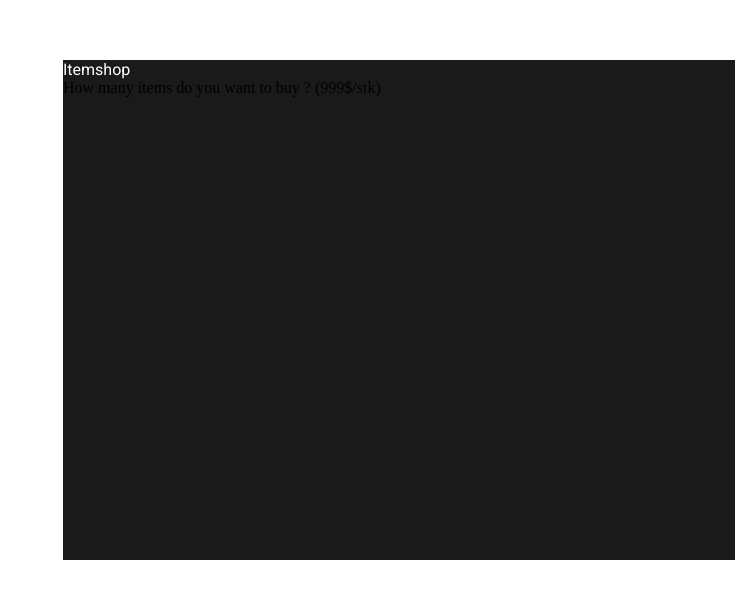
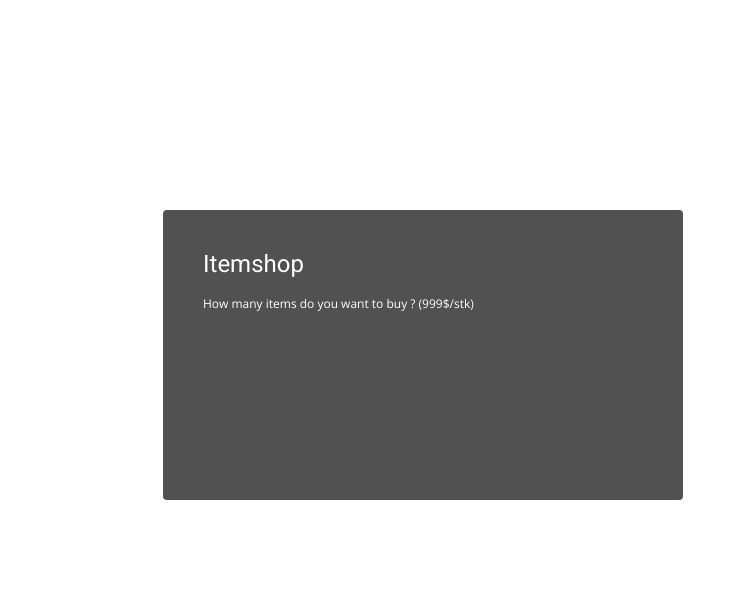
Before and after one commit to twomarlow/twomarlow_shop, a plain HTML site: page index.html in a window 1280 px wide. Shown: the part 198-796 px from the top of the page, without its empty margins (545-1280 px from the left). Drawn offline with nearby package versions, Linux system fonts and the light colour scheme.

Commit message:
Update 1.1

```diff
--- a/style.css
+++ b/style.css
@@ -1,15 +1,29 @@
 @import url('https://fonts.googleapis.com/css2?family=Roboto&family=Roboto+Condensed&display=swap');
+@import url('https://fonts.googleapis.com/css2?family=Open+Sans&display=swap');
 .mainbox {
-    background-color: rgb(26, 26, 26);
-    width: 700px;
-    height: 500px;
-    margin-top: 250px;
-    margin-left: 600px;
+    background-color: #515151;
+    border-radius: 4px;
+    width: 520px;
+    height: 290px;
+    margin-top: 400px;
+    margin-left: 700px;
     position: fixed;
 }
 
 .markettext {
     color: white;
-    font-size: 1,5vh;
+    font-size: 3vh;
+    margin-top: 40px;
+    margin-left: 40px;
     font-family: 'Roboto', sans-serif;
+    position: fixed;
 }
+
+.marketinfo {
+    color: white;
+    font-family: 'Open Sans', sans-serif;
+    font-size: 1.5vh;
+    margin-top: 85px;
+    margin-left: 40px;
+    position: fixed;
+}
```
